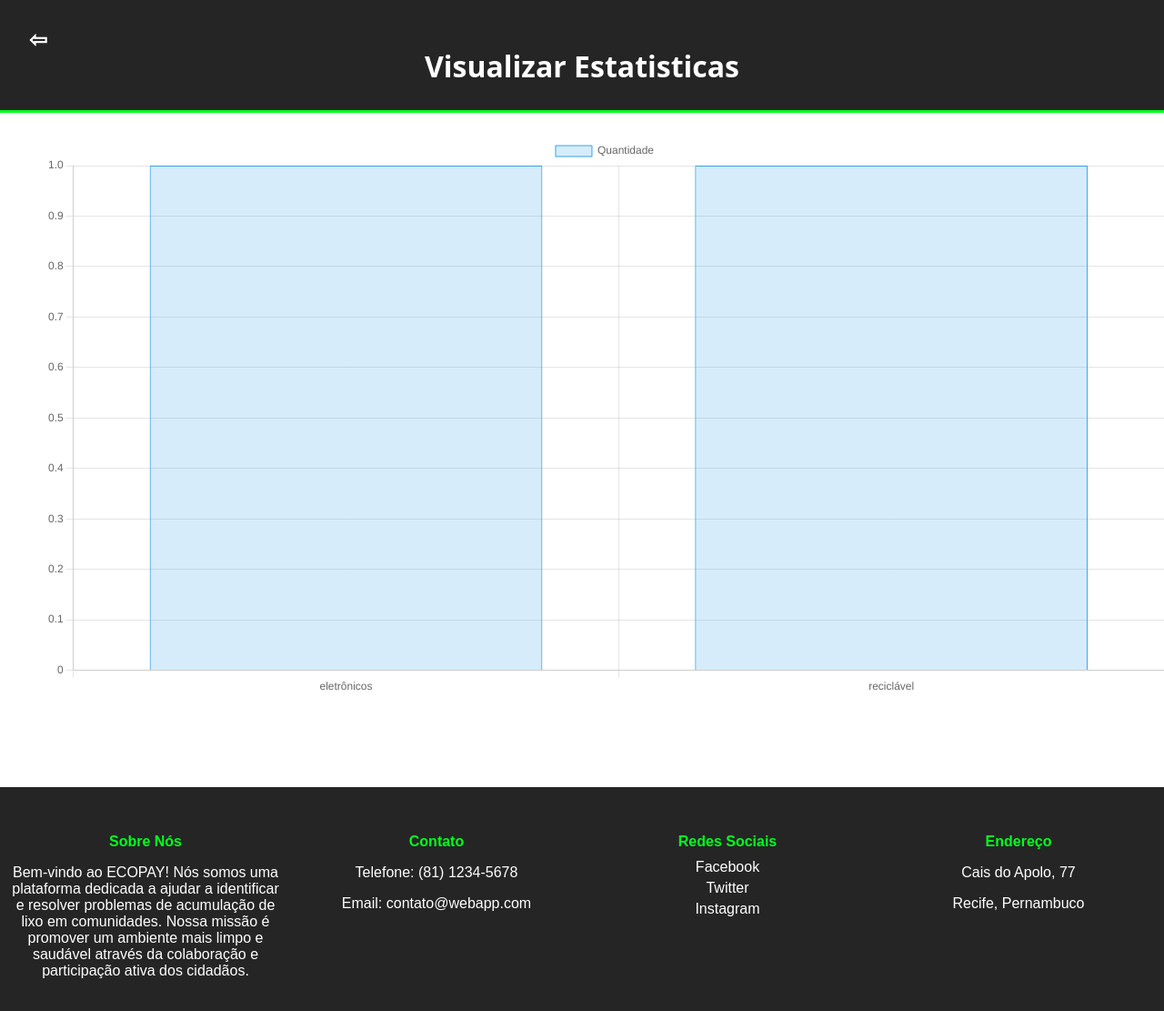
After one commit to lfelipesbs/projetos_G8, a Django app: page /stats/ in a window 1280 px wide. The commit adds this page. Shown: the whole page at 91% size. Run offline with Django 5.2, Linux system fonts and the light colour scheme; data comes from the database, SQL or seed files in the repository.

Commit message:
estatisticas pronto

```diff
--- a/ecopay1/ecopay/urls.py
+++ b/ecopay1/ecopay/urls.py
@@ -22,6 +22,11 @@ urlpatterns = [
     path('ocorrencias/', views.listar_ocorrencias, name='listar_ocorrencias'),
     path('excluir_ocorrencia/<int:ocorrencia_id>/', views.excluir_ocorrencia, name='excluir_ocorrencia'),
     path('editar_ocorrencia/<int:ocorrencia_id>/', views.editar_ocorrencia, name='editar_ocorrencia'),
+
+    path('stats/', views.stats, name='stats'),
+    path('estatisticas_ocorrencias/', views.estatisticas_ocorrencias, name='estatisticas_ocorrencias'),
+
+
 ]
 
 # Adicionando as URLs de arquivos estáticos e de mídia
--- /dev/null
+++ b/ecopay1/webapp/templates/stats.html
@@ -0,0 +1,246 @@
+<!DOCTYPE html>
+<html lang="pt-br">
+<head>
+    <meta charset="UTF-8">
+    <meta name="viewport" content="width=device-width, initial-scale=1.0">
+    <title>EcoPay - Visualizar Estatisticas</title>
+    <script src="https://code.jquery.com/jquery-3.6.0.min.js"></script>
+    <script src="https://cdn.jsdelivr.net/npm/chart.js"></script>
+    <style>
+        body {
+            font-family: system-ui, -apple-system, BlinkMacSystemFont, 'Segoe UI', Roboto, Oxygen, Ubuntu, Cantarell, 'Open Sans', 'Helvetica Neue', sans-serif;
+            text-align: center;
+            margin: 0;
+            padding: 0;
+            background-color: white; /* Fundo branco */
+            color: black; /* Cor do texto preta para contraste */
+        }
+
+        img {
+            width: 100%;
+            height: auto;
+            text-align: center;
+            align-items: center;
+        }
+
+        h3 {
+            color: white;
+        }
+
+        h2 {
+            color: black;
+        }
+        h1 {
+            color: white;
+        }
+
+        a {
+            text-decoration: none;
+            color: rgb(255, 255, 255);
+        }
+
+        a:hover {
+            text-decoration: underline;
+            text-decoration-style: dotted;
+        }
+
+        #menu {
+            padding-top: 30px;
+            padding-bottom: 5px;
+            background-color: rgb(37, 37, 37);
+            width: 100%;
+            text-align: center;
+            position: fixed;
+            top: 0;
+            left: 0;
+            border-bottom: 3px solid rgb(0, 255, 30);
+            z-index: 1;
+        }
+
+        #menu ul {
+            list-style-type: none;
+            padding: 0;
+        }
+
+        #menu ul li {
+            display: inline;
+            margin-right: 20px;
+        }
+
+        .button {
+            background-color: #007BFF; /* Blue background for the button */
+            color: white;
+            padding: 10px 20px;
+            text-decoration: none;
+            font-weight: bold;
+            border-radius: 5px;
+            transition: background-color 0.3s;
+        }
+
+        .button:hover {
+            background-color: #0056b3; /* Darker blue on hover */
+            cursor: pointer;
+        }
+
+        #voltar {
+            margin: 0 auto;
+            position: fixed;
+            top: 20px;
+            left: 20px;
+            padding: 6px 16px 6px 12px;
+        }
+
+        #voltar:hover {
+            text-decoration: none;
+        }
+
+        footer {
+            background-color: rgb(37, 37, 37);
+            color: white;
+            padding: 20px 0;
+            font-family: Arial, sans-serif;
+            margin-top: 50px;
+            z-index: 1;
+        }
+
+        .footer-container {
+            display: flex;
+            justify-content: space-around;
+            flex-wrap: wrap;
+        }
+
+        .footer-section {
+            flex: 1;
+            min-width: 200px;
+            margin: 10px;
+        }
+
+        .footer-section h4 {
+            margin-bottom: 10px;
+            color: rgb(0, 255, 30); /* Cor do texto do título */
+        }
+
+        .footer-section p, .footer-section a {
+            color: white;
+            text-decoration: none;
+            display: block;
+            margin-bottom: 5px;
+        }
+
+        .footer-section a:hover {
+            text-decoration: underline;
+        }
+
+        /* Estilos para os links */
+        .footer-section a {
+            color: white; /* Cor dos links */
+        }
+
+        .footer-section a:hover {
+            color: rgb(0, 255, 30); /* Cor dos links ao passar o mouse */
+        }
+
+        .ocorrencia {
+            margin-bottom: 20px; /* Espaçamento entre as ocorrências */
+            padding: 10px;
+            border: 1px solid #ccc;
+            border-radius: 5px;
+            background-color: #f9f9f9; /* Fundo leve para destacar cada ocorrência */
+            text-align: left; /* Alinha o texto à esquerda */
+
+        }
+
+        .ocorrencia img {
+            max-width: 50%; /* Ajusta o tamanho da imagem */
+            max-height: 200px
+            display: block;
+            margin-top: 10px;
+        }
+
+        #ocorrencias {
+            width: 80%;
+            margin: 120px auto 20px; /* Ajuste para margem superior e inferior */
+            padding: 20px 0;
+        }
+        #grafico {
+            margin-top: 150px;
+            margin-bottom: 100px; /* Ajuste a margem inferior conforme necessário */
+            height: 10px; /* Ajuste a altura do gráfico conforme necessário */
+            width: 50%;
+            margin-left:50px;
+        }
+
+
+    </style>
+</head>
+<body>
+    <div id="menu">
+        <ul>
+            <h1>Visualizar Estatisticas</h1>
+        </ul>
+        <a href="{% url 'home_aluno' %}">
+            <h2 id="voltar" style="color: white;">⇦</h2>
+        </a>
+    </div>
+
+    <canvas id="grafico" ></canvas>
+
+    <script>
+        $(document).ready(function() {
+            $.ajax({
+                url: "/estatisticas_ocorrencias/",
+                type: "GET",
+                success: function(data) {
+                    var ctx = document.getElementById('grafico').getContext('2d');
+                    var myChart = new Chart(ctx, {
+                        type: 'bar',
+                        data: {
+                            labels: data.tipos_lixo,
+                            datasets: [{
+                                label: 'Quantidade',
+                                data: data.count,
+                                backgroundColor: 'rgba(54, 162, 235, 0.2)',
+                                borderColor: 'rgba(54, 162, 235, 1)',
+                                borderWidth: 1
+                            }]
+                        },
+                        options: {
+                            scales: {
+                                y: {
+                                    beginAtZero: true
+                                }
+                            }
+                        }
+                    });
+                }
+            });
+        });
+    </script>
+
+</body>
+<footer>
+    <div class="footer-container">
+        <div class="footer-section">
+            <h4>Sobre Nós</h4>
+            <p>Bem-vindo ao ECOPAY! Nós somos uma plataforma dedicada a ajudar a identificar e resolver problemas de acumulação de lixo em comunidades. Nossa missão é promover um ambiente mais limpo e saudável através da colaboração e participação ativa dos cidadãos.
+            </p>
+        </div>
+        <div class="footer-section">
+            <h4>Contato</h4>
+            <p>Telefone: (81) 1234-5678</p>
+            <p>Email: contato@webapp.com</p>
+        </div>
+        <div class="footer-section">
+            <h4>Redes Sociais</h4>
+            <a href="https://facebook.com" target="_blank">Facebook</a>
+            <a href="https://twitter.com" target="_blank">Twitter</a>
+            <a href="https://instagram.com" target="_blank">Instagram</a>
+        </div>
+        <div class="footer-section">
+            <h4>Endereço</h4>
+            <p>Cais do Apolo, 77</p>
+            <p>Recife, Pernambuco</p>
+        </div>
+    </div>
+</footer>
+</html>
--- a/ecopay1/webapp/views.py
+++ b/ecopay1/webapp/views.py
@@ -8,6 +8,7 @@ from .forms import LoginForm,CadastroForm,OcorrenciaForm
 from django.shortcuts import get_object_or_404, redirect
 from django.utils import timezone
 from datetime import datetime
+from django.db.models import Count
 
 def login(request):
     # Supondo que 'logo.png' está localizado dentro do diretório de mídia
@@ -151,3 +152,19 @@ def editar_ocorrencia(request, ocorrencia_id):
     else:
         form = OcorrenciaForm(instance=ocorrencia)
     return render(request, 'vizualizar_ocorrencia.html', {'form': form})
+
+def stats(request):
+
+    return render(request,'stats.html')
+
+def estatisticas_ocorrencias(request):
+    # Calcular estatísticas
+    tipo_lixo_count = Ocorrencia.objects.values('tipo_de_lixo').annotate(count=Count('id'))
+
+    # Formatando os dados para o formato JSON
+    estatisticas = {
+        'tipos_lixo': [item['tipo_de_lixo'] for item in tipo_lixo_count],
+        'count': [item['count'] for item in tipo_lixo_count],
+    }
+
+    return JsonResponse(estatisticas)
```
Also changed, not shown: ecopay1/webapp/templates/home_aluno.html (+8 -0 lines).
